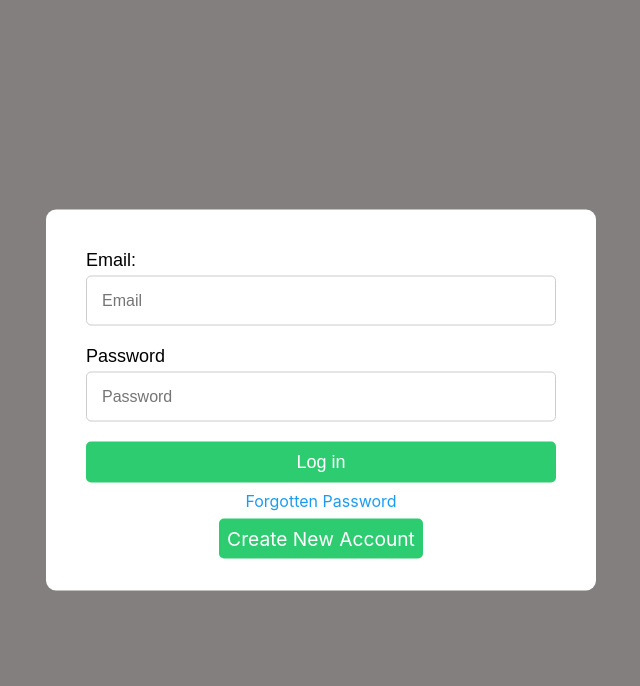
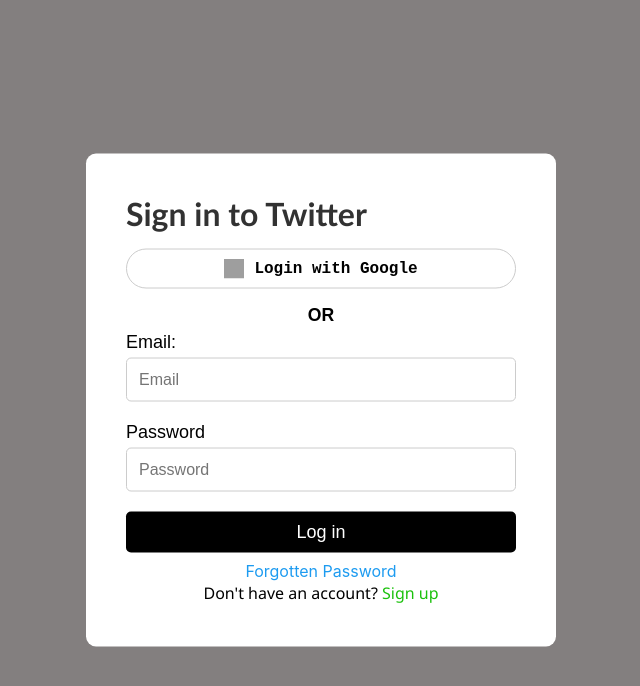
Before and after one commit to mahmudul1149/twitter-clone, a Nuxt app: page /signin in a window 1280 px wide. Shown: the top 686 px of the page, without its empty margins (319-959 px from the left). Built offline with nearby package versions, Linux system fonts and the light colour scheme; no server answers; grey boxes are pictures that could not be loaded.

Commit message:
Add loginWithGoogle and signupWithGoogle funtionality

```diff
--- a/components/leftsidebar.vue
+++ b/components/leftsidebar.vue
@@ -244,9 +244,9 @@
     toggle() {
       this.visible = !this.visible;
     },
-    logout() {
+    async logout() {
       try {
-        this.$store.dispatch("logout");
+        await this.$store.dispatch("logout");
         this.$router.push("/");
       } catch (error) {
         console.log(error);
--- a/pages/index.vue
+++ b/pages/index.vue
@@ -6,6 +6,14 @@
           <p class="error">{{ error }}</p>
         </div>
         <h2>Create your account</h2>
+        <button class="google-login" @click.prevent="signupWithGoogle">
+          <img
+            src="https://upload.wikimedia.org/wikipedia/commons/thumb/5/53/Google_%22G%22_Logo.svg/1200px-Google_%22G%22_Logo.svg.png"
+            alt="Google Icon"
+          />
+          <span>Sign Up with Google</span>
+        </button>
+        <div class="text-center"><p class="or my-1">OR</p></div>
         <form @submit.prevent="registerUser">
           <label for="name">Name:</label>
           <input
@@ -32,13 +40,6 @@
             v-model="user.password"
             required
             placeholder="Password"
-          />
-          <input
-            type="password"
-            id="password"
-            name=""
-            required
-            placeholder="Confirm password"
           />
           <div class="birth-date">
             <h3>Date of birth</h3>
@@ -85,6 +86,8 @@
 </template>
 
 <script>
+import firebase from "firebase/compat/app";
+import "firebase/compat/auth";
 export default {
   data() {
     return {
@@ -128,8 +131,19 @@
         });
         this.$router.push("/home");
       } catch (error) {
+        this.error = error.message;
         this.error = "Something went wrong to create account";
       } finally {
+      }
+    },
+    async signupWithGoogle() {
+      const provider = new firebase.auth.GoogleAuthProvider();
+      try {
+        await firebase.auth().signInWithPopup(provider);
+
+        this.$router.push({ name: "home" });
+      } catch (error) {
+        console.log(error);
       }
     },
   },
@@ -142,8 +156,9 @@
   height: 100vh;
   background-color: rgb(131, 127, 127);
 }
+
 .signup-section {
-  width: 550px;
+  width: 470px;
   position: absolute;
   top: 50%;
   left: 50%;
@@ -152,6 +167,12 @@
   padding: 40px;
   border-radius: 10px;
   position: relative;
+  .or {
+    font-family: Arial, Helvetica, sans-serif;
+    font-size: 1.1rem;
+    font-weight: 800;
+    margin: 0.5rem 0;
+  }
   .loading {
     position: absolute;
     top: 0;
@@ -208,12 +229,11 @@
     }
   }
   h2 {
-    margin-top: 0;
-    font-size: 28px;
-    font-weight: 600;
-    margin-bottom: 10px;
-    font-family: TwitterChirp, -apple-system, BlinkMacSystemFont, "Segoe UI",
-      Roboto, Helvetica, Arial, sans-serif;
+    margin-bottom: 0.7rem;
+    font-size: 2rem;
+    font-family: "Gill Sans", "Gill Sans MT", Calibri, "Trebuchet MS",
+      sans-serif;
+    opacity: 0.8;
   }
 
   form {
@@ -233,16 +253,16 @@
   form input[type="password"],
   form select {
     width: 100%;
-    padding: 15px;
+    padding: 12px;
     border: 1px solid #ccc;
     outline-color: #1d9bf0;
     border-radius: 5px;
-    margin-bottom: 20px;
+    margin-bottom: 10px;
     font-size: 16px;
   }
 
   form input[type="submit"] {
-    background-color: #2ecc71;
+    background-color: #000000;
     color: #fff;
     padding: 10px 20px;
     border: none;
@@ -256,5 +276,33 @@
   form input[type="submit"]:hover {
     background-color: #27ae60;
   }
+  .google-login {
+    width: 100%;
+    height: 40px;
+    display: flex;
+    align-items: center;
+    justify-content: center;
+    border: none;
+    border-radius: 35px;
+    background-color: white;
+    color: black;
+    font-family: Arial, sans-serif;
+    font-size: 14px;
+    border: 1px solid #ccc;
+    cursor: pointer;
+  }
+
+  .google-login img {
+    width: 20px;
+    height: 20px;
+    margin-right: 10px;
+  }
+
+  .google-login span {
+    font-size: 1rem;
+    display: inline-block;
+    font-family: "Courier New", Courier, monospace;
+    font-weight: 800;
+  }
 }
 </style>
--- a/pages/signin.vue
+++ b/pages/signin.vue
@@ -2,12 +2,21 @@
   <div>
     <div class="dark-bg">
       <div class="signin-section">
+        <div v-if="error">
+          <p class="error mb-1">
+            {{ error }}
+          </p>
+        </div>
+        <h2 class="title mb-1">Sign in to Twitter</h2>
+        <button class="google-login mb-1" @click="loginWithGoogle">
+          <img
+            src="https://upload.wikimedia.org/wikipedia/commons/thumb/5/53/Google_%22G%22_Logo.svg/1200px-Google_%22G%22_Logo.svg.png"
+            alt="Google Icon"
+          />
+          <span>Login with Google</span>
+        </button>
+        <div class="text-center"><p class="or">OR</p></div>
         <form @submit.prevent="loginUser">
-          <div v-if="error">
-            <p class="error mb-1">
-              {{ error }}
-            </p>
-          </div>
           <label for="#">Email:</label>
           <input
             type="email"
@@ -31,11 +40,9 @@
         </form>
         <p class="forgot-pass">Forgotten Password</p>
         <div class="text-center">
-          <button class="create">
-            <nuxt-link to="/" class="create-btn">
-              Create New Account
-            </nuxt-link>
-          </button>
+          <p class="go-signin">
+            Don't have an account? <a href="/">Sign up</a>
+          </p>
         </div>
       </div>
     </div>
@@ -43,6 +50,8 @@
 </template>
 
 <script>
+import "firebase/auth";
+import firebase from "firebase/compat";
 export default {
   data() {
     return {
@@ -63,7 +72,16 @@
         });
         this.$router.push("/home");
       } catch (error) {
-        this.error = "Failed to login!";
+        this.error = "Failed login!";
+      }
+    },
+    async loginWithGoogle() {
+      try {
+        const provider = new firebase.auth.GoogleAuthProvider();
+        await firebase.auth().signInWithPopup(provider);
+        this.$router.push("/home");
+      } catch (error) {
+        console.log(error);
       }
     },
   },
@@ -83,8 +101,20 @@
 .mb-1 {
   margin-bottom: 1rem;
 }
+.go-signin {
+  font-family: "Segoe UI", Tahoma, Geneva, Verdana, sans-serif;
+  font-family: 1rem;
+  line-height: 1.6;
+  a {
+    color: rgba(24, 192, 9, 0.987);
+    text-decoration: none;
+    &:hover {
+      text-decoration: underline;
+    }
+  }
+}
 .signin-section {
-  width: 550px;
+  width: 470px;
   position: absolute;
   top: 50%;
   left: 50%;
@@ -93,6 +123,18 @@
   padding: 40px;
   border-radius: 10px;
   position: relative;
+  .title {
+    font-size: 2rem;
+    font-family: "Gill Sans", "Gill Sans MT", Calibri, "Trebuchet MS",
+      sans-serif;
+    opacity: 0.8;
+  }
+  .or {
+    font-family: Arial, Helvetica, sans-serif;
+    font-size: 1.1rem;
+    font-weight: 800;
+    margin-bottom: 0.4rem;
+  }
   .loading {
     position: absolute;
     top: 0;
@@ -102,7 +144,7 @@
     display: flex;
     justify-content: center;
     align-items: center;
-    background-color: rgba(0, 0, 0, 0.3);
+    background-color: #000000;
     img {
       width: 2rem;
       height: 2rem;
@@ -113,21 +155,6 @@
     margin-top: 1rem;
     border: none;
     outline: none;
-  }
-  .create-btn {
-    cursor: pointer;
-    font-family: TwitterChirp, -apple-system, BlinkMacSystemFont, "Segoe UI",
-      Roboto, Helvetica, Arial, sans-serif;
-    border: none;
-    outline: none;
-    font-size: 1.2rem;
-    padding: 0.5rem;
-    margin-top: 0.5rem;
-    color: #fff;
-    background: transparent;
-    border-radius: 5px;
-    background-color: #2ecc71;
-    text-decoration: none;
   }
 
   .forgot-pass {
@@ -159,7 +186,7 @@
   form input[type="email"],
   form select {
     width: 100%;
-    padding: 15px;
+    padding: 12px;
     border: 1px solid #ccc;
     outline-color: #1d9bf0;
     border-radius: 5px;
@@ -168,7 +195,7 @@
   }
 
   form input[type="submit"] {
-    background-color: #2ecc71;
+    background-color: black;
     color: #fff;
     padding: 10px 20px;
     border: none;
@@ -180,7 +207,35 @@
   }
 
   form input[type="submit"]:hover {
-    background-color: #27ae60;
+    opacity: 0.8;
+  }
+  .google-login {
+    width: 100%;
+    height: 40px;
+    display: flex;
+    align-items: center;
+    justify-content: center;
+    border: none;
+    border-radius: 35px;
+    background-color: white;
+    color: black;
+    font-family: Arial, sans-serif;
+    font-size: 14px;
+    border: 1px solid #ccc;
+    cursor: pointer;
+  }
+
+  .google-login img {
+    width: 20px;
+    height: 20px;
+    margin-right: 10px;
+  }
+
+  .google-login span {
+    font-size: 1rem;
+    display: inline-block;
+    font-family: "Courier New", Courier, monospace;
+    font-weight: 800;
   }
 }
 </style>
```
